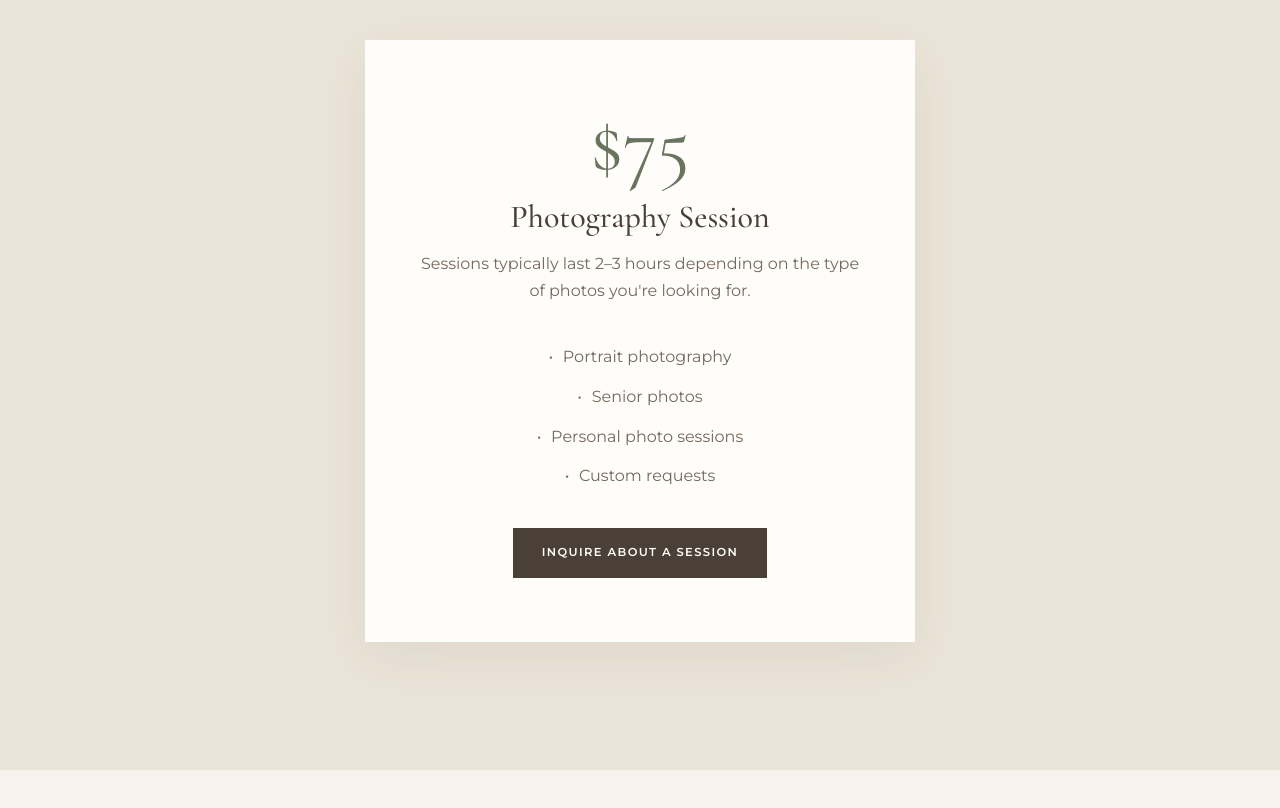
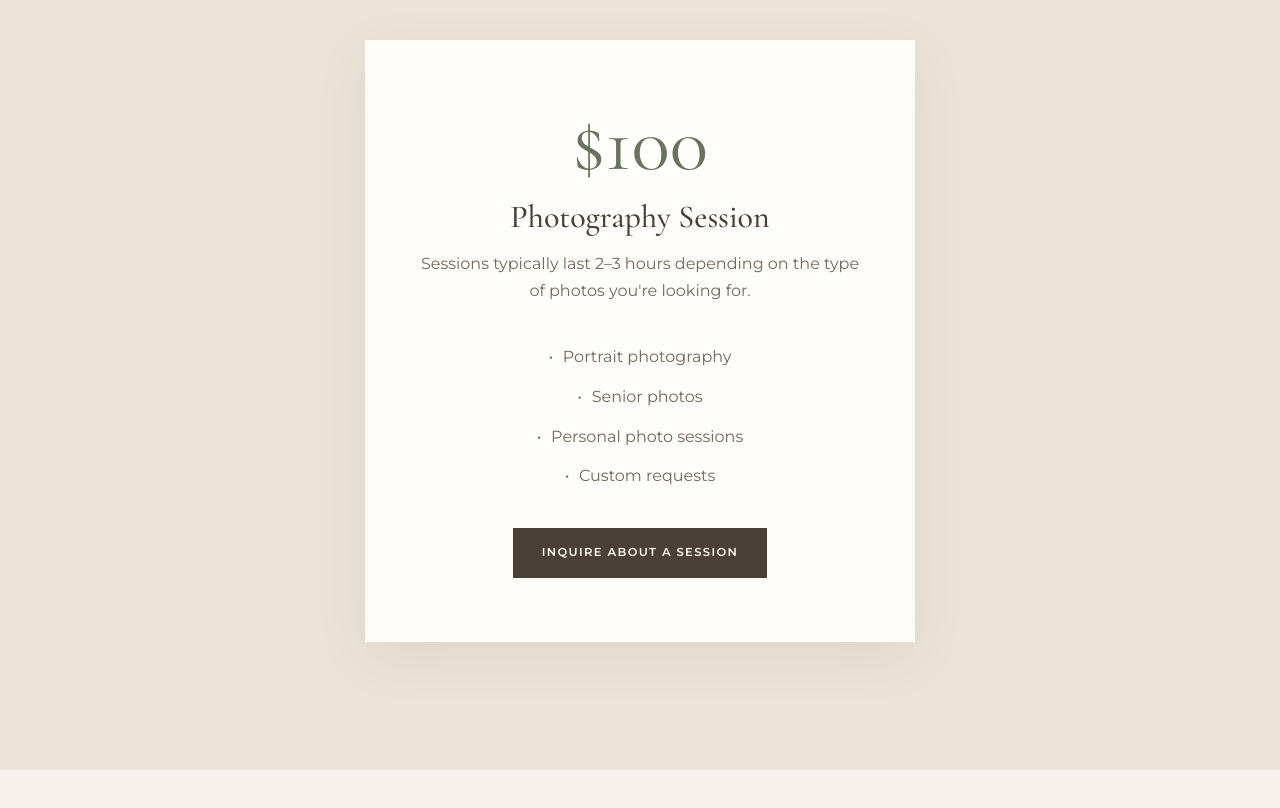
Before and after one commit to leahRD641/photography-by-Leah, a plain HTML site: page index.html in a window 1280 px wide. Shown: the part 4793-5601 px from the top of the page. Drawn offline with nearby package versions, Linux system fonts and the light colour scheme.

Commit message:
Update price for photography session to $100

```diff
--- a/index.html
+++ b/index.html
@@ -169,7 +169,7 @@
 
             <div class="price-card">
 
-                <p class="price">$75</p>
+                <p class="price">$100</p>
 
                 <h3>Photography Session</h3>
 
```
